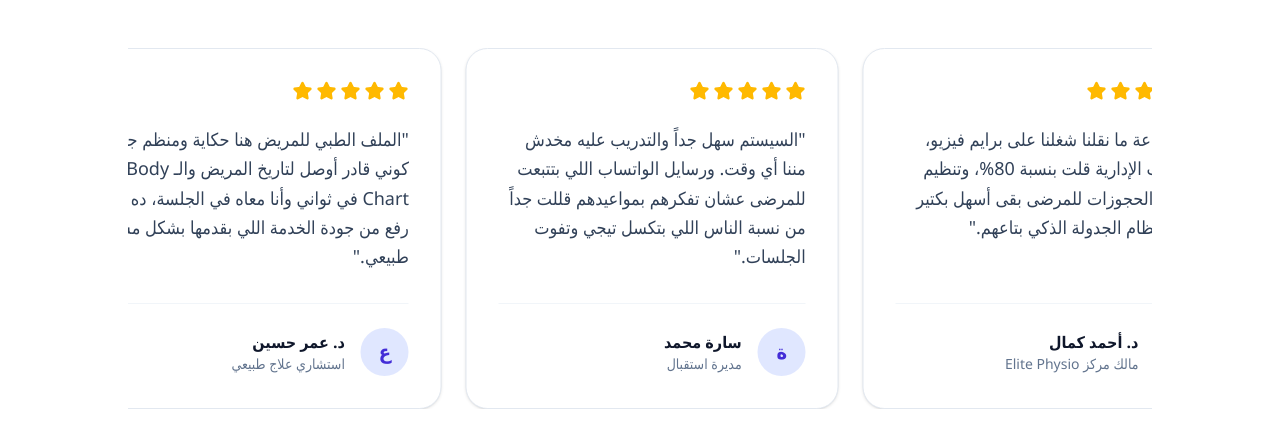
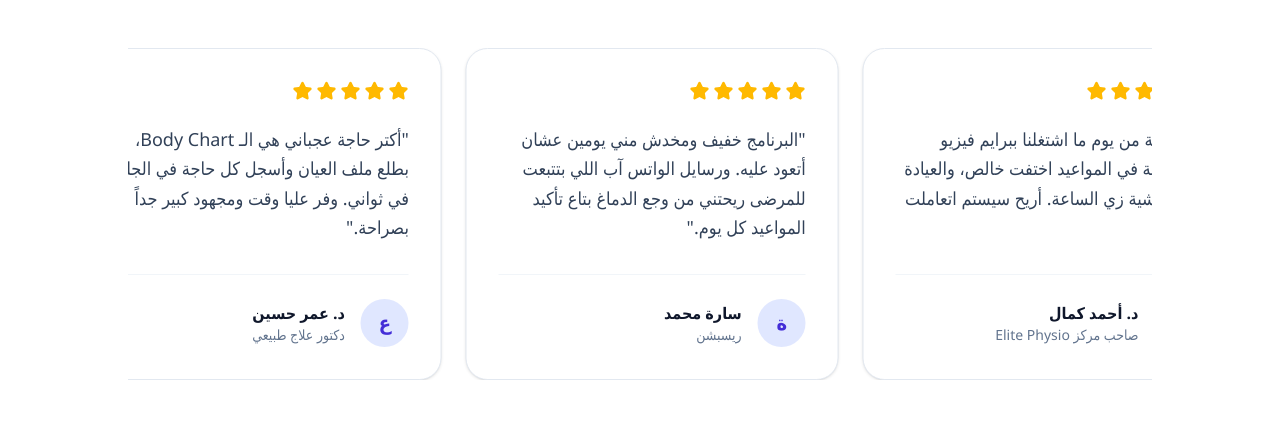
Before and after one commit to ahmedsalamaahmed28-a11y/Prime-Physio, a Next.js app: page / in a window 1280 px wide. Shown: the part 8340-8764 px from the top of the page. Built offline with nearby package versions, Linux system fonts and the light colour scheme; no server answers; the database is empty.

Commit message:
feat: make testimonials more colloquial Egyptian Arabic

```diff
--- a/src/components/landing/TestimonialsCarousel.tsx
+++ b/src/components/landing/TestimonialsCarousel.tsx
@@ -13,23 +13,23 @@ export default function TestimonialsCarousel() {
   const testimonials = [
     {
       name: "د. أحمد كمال",
-      role: "مالك مركز Elite Physio",
-      content: "من ساعة ما نقلنا شغلنا على برايم فيزيو، الغلطات الإدارية قلت بنسبة 80%، وتنظيم مواعيد الحجوزات للمرضى بقى أسهل بكتير بفضل نظام الجدولة الذكي بتاعهم.",
+      role: "صاحب مركز Elite Physio",
+      content: "بصراحة من يوم ما اشتغلنا ببرايم فيزيو واللخبطة في المواعيد اختفت خالص، والعيادة بقت ماشية زي الساعة. أريح سيستم اتعاملت معاه!",
     },
     {
       name: "سارة محمد",
-      role: "مديرة استقبال",
-      content: "السيستم سهل جداً والتدريب عليه مخدش مننا أي وقت. ورسايل الواتساب اللي بتتبعت للمرضى عشان تفكرهم بمواعيدهم قللت جداً من نسبة الناس اللي بتكسل تيجي وتفوت الجلسات.",
+      role: "ريسبشن",
+      content: "البرنامج خفيف ومخدش مني يومين عشان أتعود عليه. ورسايل الواتس آب اللي بتتبعت للمرضى ريحتني من وجع الدماغ بتاع تأكيد المواعيد كل يوم.",
     },
     {
       name: "د. عمر حسين",
-      role: "استشاري علاج طبيعي",
-      content: "الملف الطبي للمريض هنا حكاية ومنظم جداً. كوني قادر أوصل لتاريخ المريض والـ Body Chart في ثواني وأنا معاه في الجلسة، ده رفع من جودة الخدمة اللي بقدمها بشكل مش طبيعي.",
+      role: "دكتور علاج طبيعي",
+      content: "أكتر حاجة عجباني هي الـ Body Chart، بطلع ملف العيان وأسجل كل حاجة في الجلسة في ثواني. وفر عليا وقت ومجهود كبير جداً بصراحة.",
     },
     {
       name: "م. خالد يوسف",
-      role: "مدير فروع متعددة",
-      content: "أحلى ميزة بالنسبة لي كصاحب مكان هي إدارة الفروع. دلوقتي بقدر أشوف تقارير مالية مجمعة أو لكل فرع لوحده وأنا قاعد مكاني من غير ما ألف على الفروع.",
+      role: "مدير فروع",
+      content: "عشان ماسك كذا فرع، كان موضوع التقارير ده كابوس. دلوقتي بفتح الموبايل وأنا في البيت أجيب كل الحسابات وجرد الفروع في تكّة واحدة.",
     },
   ];
 
```
